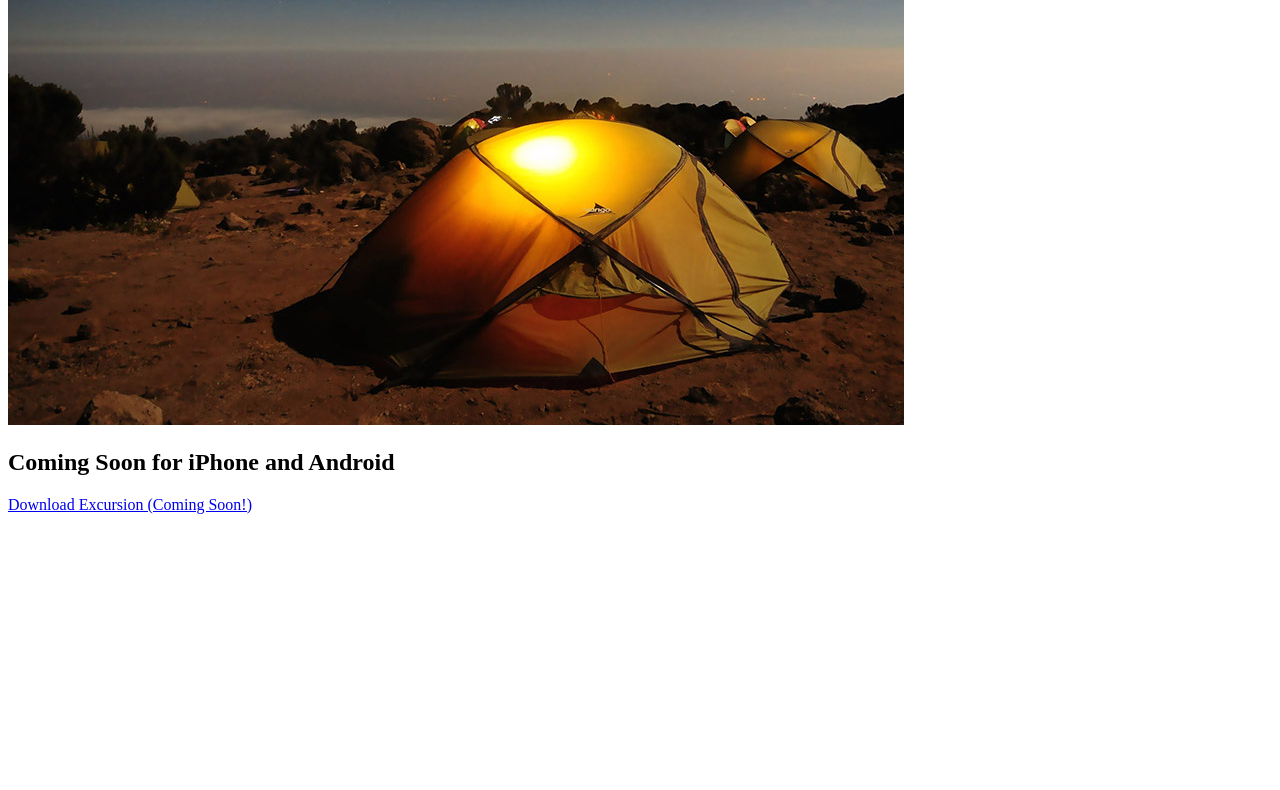
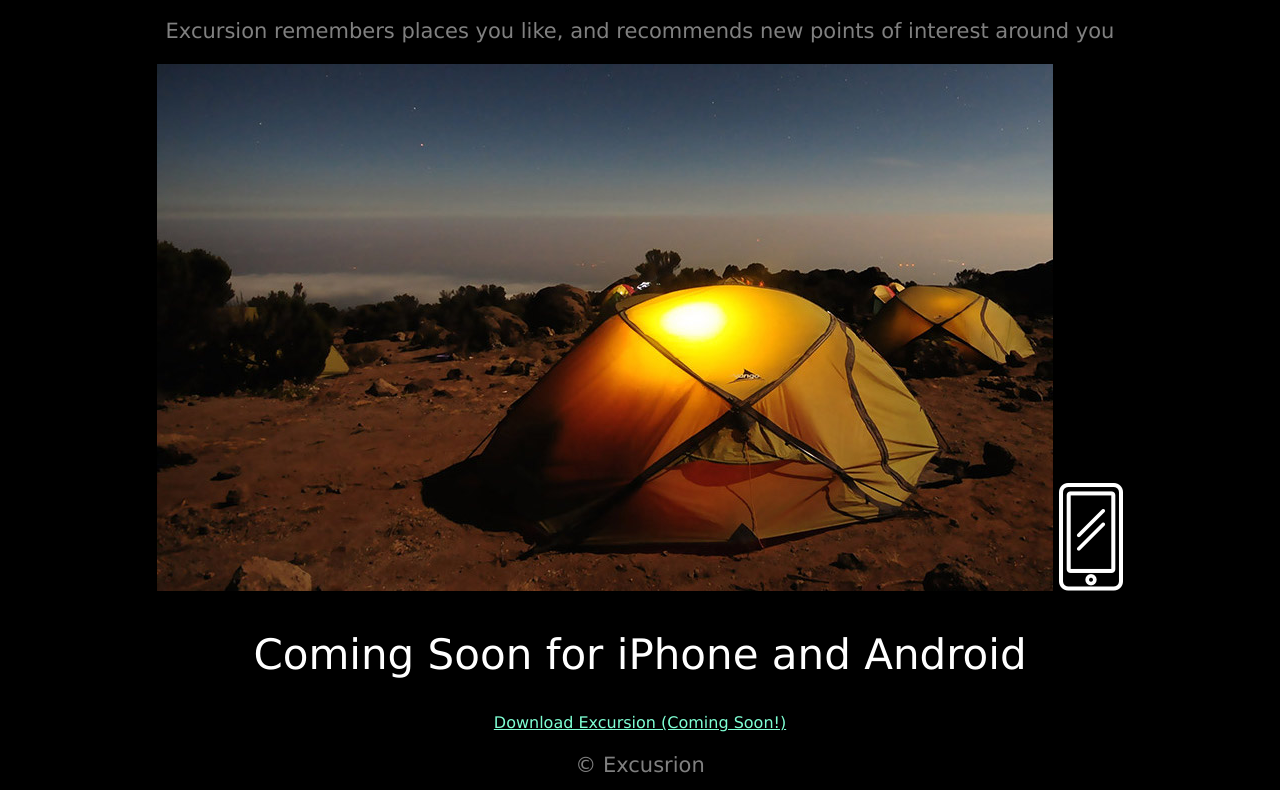
Before and after one commit to AwesomeAartvark/excursion, a plain HTML site: page index.html in a window 1280 px wide. Shown: the part 437-1227 px from the top of the page. Before the commit the page ends 959 px from the top, so only its background shows below. Drawn offline with Linux system fonts and the light colour scheme.

Commit message:
Add basic css styling

```diff
--- a/index.html
+++ b/index.html
@@ -26,5 +26,8 @@
     <img src=./resources/images/phone.png alt="Phone Icon">
     <h2>Coming Soon for iPhone and Android</h2>
     <a href="#">Download Excursion (Coming Soon!)</a>
+    <p>
+      &copy Excusrion
+    </p>
   </body>
 </html>
--- a/resources/css/style.css
+++ b/resources/css/style.css
@@ -0,0 +1,30 @@
+html {
+  font-family: Verdana;
+  font-weight: normal;
+  color: white;
+}
+
+body {
+  background-color: black;
+  text-align: center;
+}
+
+h1 {
+  font-size: 50px;
+  color: White;
+}
+
+h2 {
+  font-size: 42px;
+  font-weight: 300;
+}
+
+p {
+  font-size: 21px;
+  color: gray;
+}
+
+a {
+  font-size: 16px;
+  color: aquamarine;
+}
```
